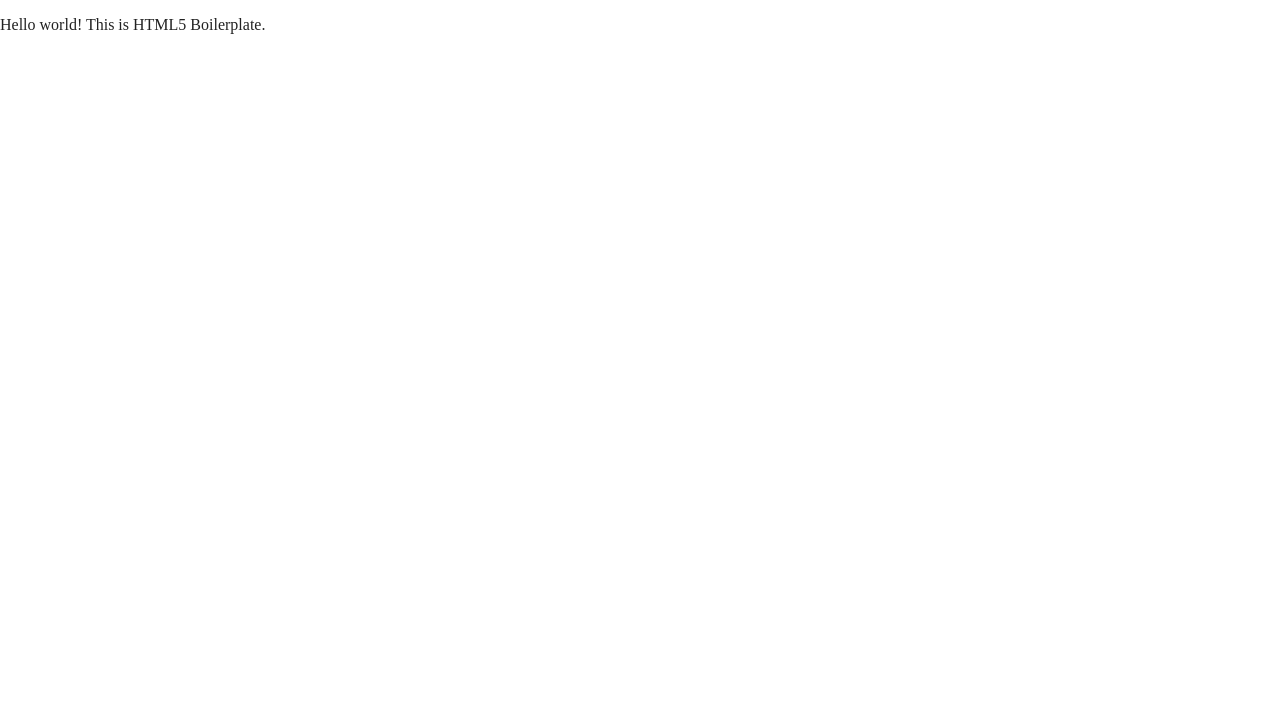
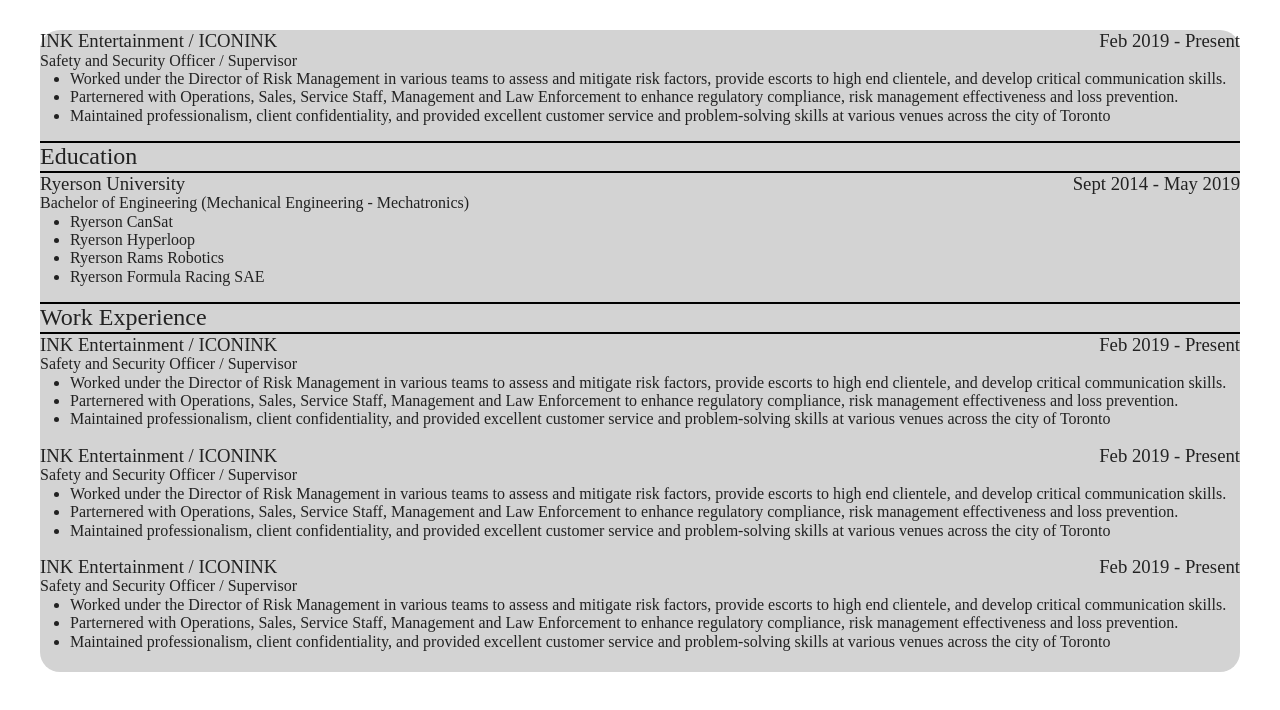
Before and after one commit to dailywoes/ServerlessWebsite-Frontend, a website built with Parcel: page index.html in a window 1280 px wide. Built offline with nearby package versions, Linux system fonts and the light colour scheme.

Commit message:
initial build

```diff
--- /dev/null
+++ b/css/website.css
@@ -0,0 +1,55 @@
+
+
+#cont1 {
+	padding-top:30px;
+	padding-left: 40px;
+	padding-right: 40px;
+	overflow: hidden;
+}
+
+#cont2 {
+	background: #D3D3D3;
+	border-radius: 20px;
+}
+
+
+
+hr {
+	height:2px;
+	border-width: 0;
+	color:  black;
+	background-color:black;
+	margin:0;
+}
+
+h2 {
+	margin: 0;
+	font-weight: normal;
+}
+
+h3 {
+	margin: 0;
+	font-weight: normal;
+}
+
+ul {
+	margin-top: 0px;
+}
+
+li {
+	padding: 0;
+	margin-left: -10px;
+}
+
+.left {
+	float: left;
+}
+
+.right {
+	float: right;
+}
+
+#counter {
+	text-align: center;
+	padding-bottom: 5px;
+}
--- a/index.html
+++ b/index.html
@@ -3,7 +3,7 @@
 
 <head>
   <meta charset="utf-8">
-  <title></title>
+  <title> John Teixeira | title title | URL</title>
   <meta name="description" content="">
   <meta name="viewport" content="width=device-width, initial-scale=1">
 
@@ -16,19 +16,128 @@
   <link rel="apple-touch-icon" href="icon.png">
   <!-- Place favicon.ico in the root directory -->
 
+  <link rel="stylesheet" href="css/website.css">
   <link rel="stylesheet" href="css/normalize.css">
   <link rel="stylesheet" href="css/main.css">
 
   <meta name="theme-color" content="#fafafa">
-</head>
 
-<body>
-
-  <!-- Add your site or application content here -->
-  <p>Hello world! This is HTML5 Boilerplate.</p>
   <script src="js/vendor/modernizr-3.11.2.min.js"></script>
   <script src="js/plugins.js"></script>
   <script src="js/main.js"></script>
+</head>
+
+<body onload="updateCounter()">
+	<div id=cont1>
+		<div id=cont2>
+			<div id=section>
+				<h3 class="left">
+					INK Entertainment / ICONINK
+				</h3>
+				<h3 class="right">
+					Feb 2019 - Present
+				</h3>
+				<div style="clear: both;"></div>
+				<div>
+					Safety and Security Officer / Supervisor
+					<ul>
+						<li>Worked under the Director of Risk Management in various teams to assess and mitigate risk
+							factors, provide escorts to high end clientele, and develop critical communication skills.</li>
+						<li>Parternered with Operations, Sales, Service Staff, Management and Law Enforcement to enhance
+							regulatory compliance, risk management effectiveness and loss prevention.</li>
+						<li>Maintained professionalism, client confidentiality, and provided excellent customer service and
+							problem-solving skills at various venues across the city of Toronto</li>
+					</ul>
+				</div>
+				<hr>
+					<h2>
+						Education
+					</h2>
+				<hr>
+				<h3 class="left">
+					Ryerson University
+				</h3>
+				<h3 class="right">
+					Sept 2014 - May 2019
+				</h3>
+				<div style="clear: both;"></div>
+				<div>
+					Bachelor of Engineering (Mechanical Engineering - Mechatronics)
+					<ul class="list">
+						<li>Ryerson CanSat</li>
+						<li>Ryerson Hyperloop</li>
+						<li>Ryerson Rams Robotics</li>
+						<li>Ryerson Formula Racing SAE</li>
+					</ul>
+				</div>
+			</div>
+			<div id=section>
+				<hr>
+					<h2>
+						Work Experience
+					</h2>
+				<hr>
+				<h3 class="left">
+					INK Entertainment / ICONINK
+				</h3>
+				<h3 class="right">
+					Feb 2019 - Present
+				</h3>
+				<div style="clear: both;"></div>
+				<div>
+					Safety and Security Officer / Supervisor
+					<ul>
+						<li>Worked under the Director of Risk Management in various teams to assess and mitigate risk
+							factors, provide escorts to high end clientele, and develop critical communication skills.</li>
+						<li>Parternered with Operations, Sales, Service Staff, Management and Law Enforcement to enhance
+							regulatory compliance, risk management effectiveness and loss prevention.</li>
+						<li>Maintained professionalism, client confidentiality, and provided excellent customer service and
+							problem-solving skills at various venues across the city of Toronto</li>
+					</ul>
+				</div>
+				<h3 class="left">
+					INK Entertainment / ICONINK
+				</h3>
+				<h3 class="right">
+					Feb 2019 - Present
+				</h3>
+				<div style="clear: both;"></div>
+				<div>
+					Safety and Security Officer / Supervisor
+					<ul>
+						<li>Worked under the Director of Risk Management in various teams to assess and mitigate risk
+							factors, provide escorts to high end clientele, and develop critical communication skills.</li>
+						<li>Parternered with Operations, Sales, Service Staff, Management and Law Enforcement to enhance
+							regulatory compliance, risk management effectiveness and loss prevention.</li>
+						<li>Maintained professionalism, client confidentiality, and provided excellent customer service and
+							problem-solving skills at various venues across the city of Toronto</li>
+					</ul>
+				</div>
+				<h3 class="left">
+					INK Entertainment / ICONINK
+				</h3>
+				<h3 class="right">
+					Feb 2019 - Present
+				</h3>
+				<div style="clear: both;"></div>
+				<div>
+					Safety and Security Officer / Supervisor
+					<ul>
+						<li>Worked under the Director of Risk Management in various teams to assess and mitigate risk
+							factors, provide escorts to high end clientele, and develop critical communication skills.</li>
+						<li>Parternered with Operations, Sales, Service Staff, Management and Law Enforcement to enhance
+							regulatory compliance, risk management effectiveness and loss prevention.</li>
+						<li>Maintained professionalism, client confidentiality, and provided excellent customer service and
+							problem-solving skills at various venues across the city of Toronto</li>
+					</ul>
+				</div>
+			</div>
+			<div id="counter">
+				<span id="counter-item"></span>
+			</div>
+		</div>
+	</div>
+
 
   <!-- Google Analytics: change UA-XXXXX-Y to be your site's ID. -->
   <script>
--- a/js/main.js
+++ b/js/main.js
@@ -0,0 +1,11 @@
+function updateCounter(){
+	var json_obj = JSON.parse(Get('https://oogrkvlspk.execute-api.ca-central-1.amazonaws.com/prod/counter'));
+	document.getElementById("counter-item").innerText = json_obj.body.Visit_Count;
+}
+
+function Get(Url){
+    var Httpreq = new XMLHttpRequest(); // a new request
+    Httpreq.open("GET",Url,false);
+    Httpreq.send(null);
+    return Httpreq.responseText;
+}
```
Also changed, not shown: .travis.yml (added).
